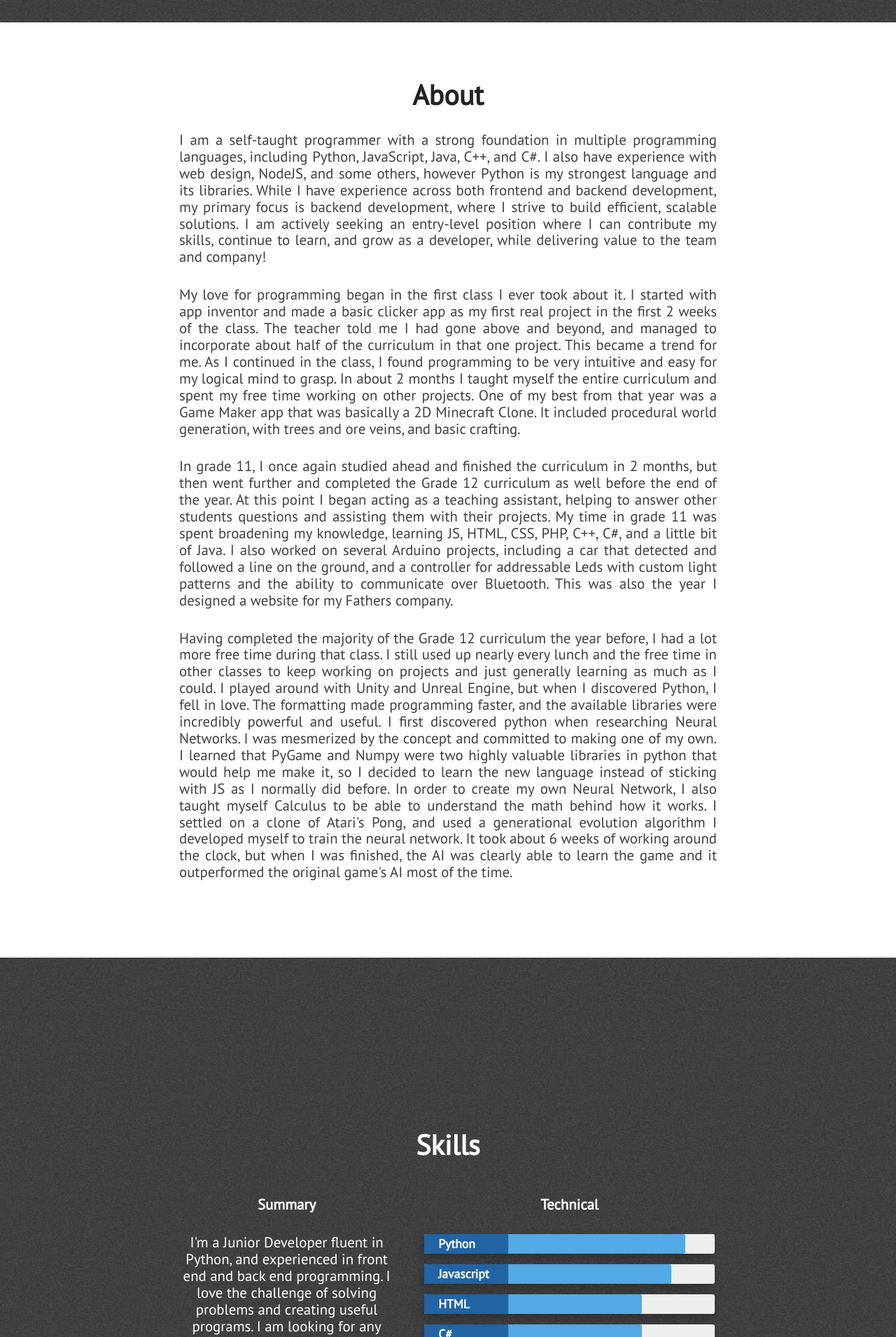
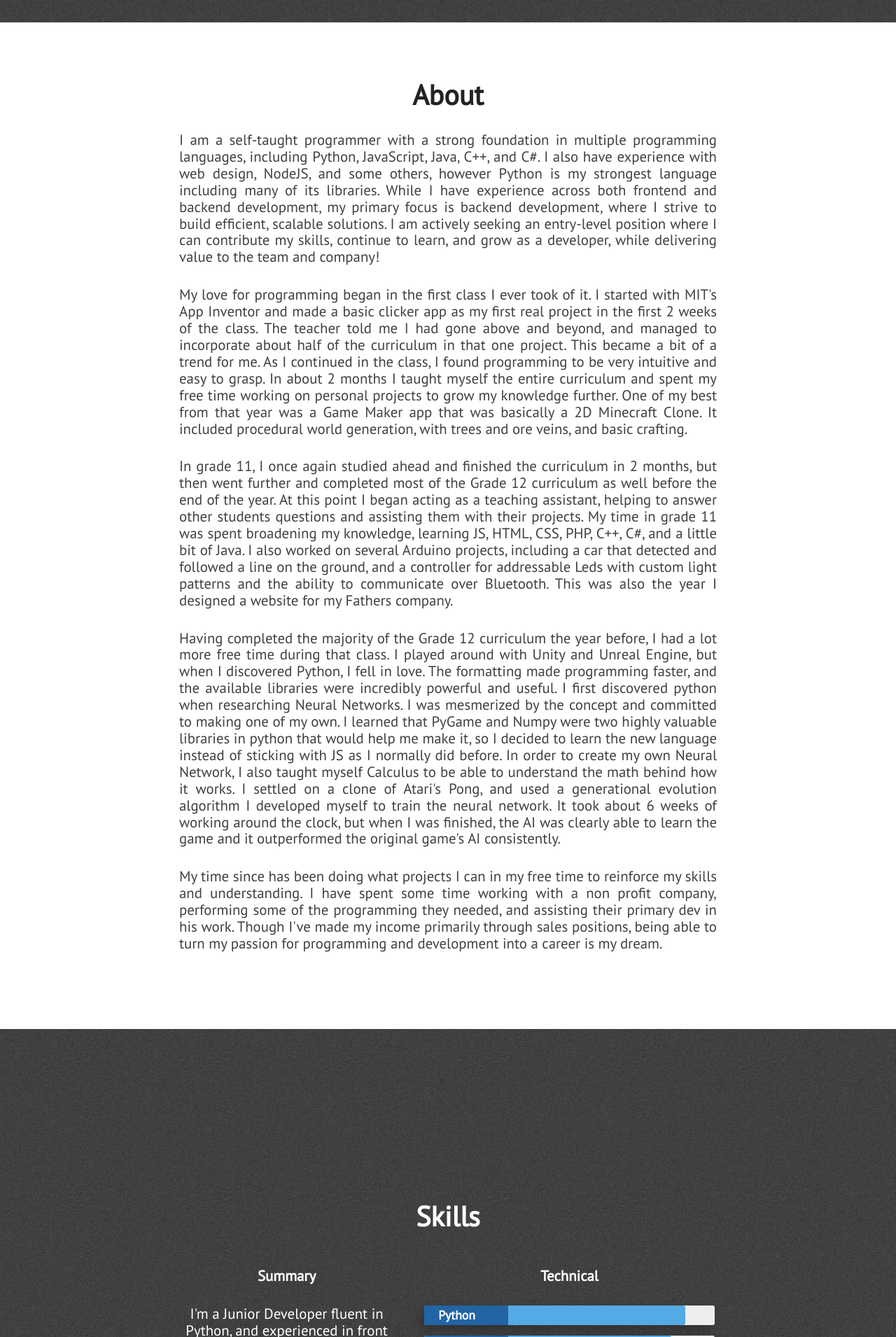
Before and after one commit to DakotaGagne/DakotaGagne.github.io, a Jekyll site: the page built from index.html, in a window 1280 px wide. Shown: the part 868-2778 px from the top of the page at 70% size. Built offline with Jekyll 4.4.1, drawn with Linux system fonts in a browser that asks for light colours; nearby versions of some CDN libraries; some of the changed text lies outside the part shown.

Commit message:
Tweaked about paragraphs, commented out blog css, and updated projects.js

```diff
--- a/_includes/about.html
+++ b/_includes/about.html
@@ -3,19 +3,22 @@
         <div id="about-text">
             <div class="section-heading">About</div>
             <p class="paragraph-text justify-text">
-                I am a self-taught programmer with a strong foundation in multiple programming languages, including Python, JavaScript, Java, C++, and C#. I also have experience with web design, NodeJS, and some others, however Python is my strongest language and its libraries. While I have experience across both frontend and backend development, my primary focus is backend development, where I strive to build efficient, scalable solutions. I am actively seeking an entry-level position where I can contribute my skills, continue to learn, and grow as a developer, while delivering value to the team and company!
+                I am a self-taught programmer with a strong foundation in multiple programming languages, including Python, JavaScript, Java, C++, and C#. I also have experience with web design, NodeJS, and some others, however Python is my strongest language including many of its libraries. While I have experience across both frontend and backend development, my primary focus is backend development, where I strive to build efficient, scalable solutions. I am actively seeking an entry-level position where I can contribute my skills, continue to learn, and grow as a developer, while delivering value to the team and company!
             </p>
             <!--<p class="paragraph-text justify-text">
                 I am 23 years old, and I live in Alberta, Canada. I enjoy a vast array of hobbies; including snowboarding, boating, dirt biking, gaming, and spending time with friends and family. I enjoy spending time in nature and am curious about the universe and the world around me. I prided myself in being in the top of my class all the way through high school, and was first introduced to programming when I was in grade 10.
             </p>-->
             <p class="paragraph-text justify-text">
-                My love for programming began in the first class I ever took about it. I started with app inventor and made a basic clicker app as my first real project in the first 2 weeks of the class. The teacher told me I had gone above and beyond, and managed to incorporate about half of the curriculum in that one project. This became a trend for me. As I continued in the class, I found programming to be very intuitive and easy for my logical mind to grasp. In about 2 months I taught myself the entire curriculum and spent my free time working on other projects. One of my best from that year was a Game Maker app that was basically a 2D Minecraft Clone. It included procedural world generation, with trees and ore veins, and basic crafting.
+                My love for programming began in the first class I ever took of it. I started with MIT's App Inventor and made a basic clicker app as my first real project in the first 2 weeks of the class. The teacher told me I had gone above and beyond, and managed to incorporate about half of the curriculum in that one project. This became a bit of a trend for me. As I continued in the class, I found programming to be very intuitive and easy to grasp. In about 2 months I taught myself the entire curriculum and spent my free time working on personal projects to grow my knowledge further. One of my best from that year was a Game Maker app that was basically a 2D Minecraft Clone. It included procedural world generation, with trees and ore veins, and basic crafting.
             </p>
             <p class="paragraph-text justify-text">
-                In grade 11, I once again studied ahead and finished the curriculum in 2 months, but then went further and completed the Grade 12 curriculum as well before the end of the year. At this point I began acting as a teaching assistant, helping to answer other students questions and assisting them with their projects. My time in grade 11 was spent broadening my knowledge, learning JS, HTML, CSS, PHP, C++, C#, and a little bit of Java. I also worked on several Arduino projects, including a car that detected and followed a line on the ground, and a controller for addressable Leds with custom light patterns and the ability to communicate over Bluetooth. This was also the year I designed a website for my Fathers company.
+                In grade 11, I once again studied ahead and finished the curriculum in 2 months, but then went further and completed most of the Grade 12 curriculum as well before the end of the year. At this point I began acting as a teaching assistant, helping to answer other students questions and assisting them with their projects. My time in grade 11 was spent broadening my knowledge, learning JS, HTML, CSS, PHP, C++, C#, and a little bit of Java. I also worked on several Arduino projects, including a car that detected and followed a line on the ground, and a controller for addressable Leds with custom light patterns and the ability to communicate over Bluetooth. This was also the year I designed a website for my Fathers company.
             </p>
             <p class="paragraph-text justify-text">
-                Having completed the majority of the Grade 12 curriculum the year before, I had a lot more free time during that class. I still used up nearly every lunch and the free time in other classes to keep working on projects and just generally learning as much as I could. I played around with Unity and Unreal Engine, but when I discovered Python, I fell in love. The formatting made programming faster, and the available libraries were incredibly powerful and useful. I first discovered python when researching Neural Networks. I was mesmerized by the concept and committed to making one of my own. I learned that PyGame and Numpy were two highly valuable libraries in python that would help me make it, so I decided to learn the new language instead of sticking with JS as I normally did before. In order to create my own Neural Network, I also taught myself Calculus to be able to understand the math behind how it works. I settled on a clone of Atari's Pong, and used a generational evolution algorithm I developed myself to train the neural network. It took about 6 weeks of working around the clock, but when I was finished, the AI was clearly able to learn the game and it outperformed the original game's AI most of the time.
+                Having completed the majority of the Grade 12 curriculum the year before, I had a lot more free time during that class. I played around with Unity and Unreal Engine, but when I discovered Python, I fell in love. The formatting made programming faster, and the available libraries were incredibly powerful and useful. I first discovered python when researching Neural Networks. I was mesmerized by the concept and committed to making one of my own. I learned that PyGame and Numpy were two highly valuable libraries in python that would help me make it, so I decided to learn the new language instead of sticking with JS as I normally did before. In order to create my own Neural Network, I also taught myself Calculus to be able to understand the math behind how it works. I settled on a clone of Atari's Pong, and used a generational evolution algorithm I developed myself to train the neural network. It took about 6 weeks of working around the clock, but when I was finished, the AI was clearly able to learn the game and it outperformed the original game's AI consistently.
+            </p>
+            <p class="paragraph-text justify-text">
+                My time since has been doing what projects I can in my free time to reinforce my skills and understanding. I have spent some time working with a non profit company, performing some of the programming they needed, and assisting their primary dev in his work. Though I've made my income primarily through sales positions, being able to turn my passion for programming and development into a career is my dream.
             </p>
         </div>
     </section>
--- a/assets/css/card.css
+++ b/assets/css/card.css
@@ -13,20 +13,26 @@
   border-top-right-radius: 2px;
 }
 
-.text-center { text-align: center; }
+.text-center {
+  text-align: center;
+}
 
-.radius { border-radius: 2px; }
+.radius {
+  border-radius: 2px;
+}
 
-.padding-tb { padding-top: 1.6rem; padding-bottom: 1.6rem;}
+.padding-tb {
+  padding-top: 1.6rem;
+  padding-bottom: 1.6rem;
+}
 
-.shadowDepth0 { box-shadow: 0 1px 3px rgba(0,0,0, 0.12); }
+.shadowDepth0 {
+  box-shadow: 0 1px 3px rgba(0, 0, 0, 0.12);
+}
 
 .shadowDepth1 {
-   box-shadow:
-  		0 1px 3px rgba(0,0,0, 0.12),
-    	0 1px 2px rgba(0,0,0, 0.24);
+  box-shadow: 0 1px 3px rgba(0, 0, 0, 0.12), 0 1px 2px rgba(0, 0, 0, 0.24);
 }
-
 
 /**
  * Card Styles
@@ -75,7 +81,7 @@
   color: #2980b9;
 }
 
-/* blog cards */
+/* blog cards
 .blog-post {
   width: 100%;
   border-radius: 2px;
@@ -115,7 +121,7 @@
 
 .blog-goto-link i {
   font-size: 2rem;
-	color: #C0C0C0
+  color: #c0c0c0;
 }
 
 .blog-goto-link:hover {
@@ -139,9 +145,10 @@
 	width: 16px;
 	height: 58px;
 }
+*/
 
 #project-image {
-	transition: all .5s;
+  transition: all 0.5s;
 }
 
 #project-image:focus,
--- a/assets/js/projects.js
+++ b/assets/js/projects.js
@@ -16,7 +16,7 @@
             title: 'Solitaire Game',
             demo: 'https://dakotagagne.itch.io/solitaire',
             technologies: ['Python', 'Pygame'],
-            description: "Solitaire Game made with Pygame. It has a simple GUI and is easy to play. Has Klondike, Spider, and FreeCell. Still a work in progress but has been a great application of my Oop skills, and reusability in code. Demo is available but better played downloading from Github",
+            description: "Solitaire Game made with Pygame. It has a simple GUI and is easy to play. Has Klondike, Spider, and FreeCell. Still a work in progress but has been a great application of my OOP skills, and reusability in code. Demo is available but better played downloading from Github",
             categories: ['featured', 'python']
         },
         {
@@ -25,7 +25,7 @@
             title: 'Tetris Game',
             demo: 'http://www.dakotagagne.ca/projects/tetris-js/',
             technologies: ['HTML', 'JS', "CSS"],
-            description: "A Tetris Clone made to be as similar to the original game as possible. Has an option to add custom made shapes to the game.",
+            description: "A Tetris Clone made to be as similar to the original game as possible. Has an option to add custom made shapes to the game. Full game available as demo.",
             categories: ['featured', 'javascript']
         },
         {
@@ -34,7 +34,7 @@
             title: 'Pong NN',
             video: '/assets/other/Pong.mp4',
             technologies: ['PY', 'TK', 'NN', 'Genetic Alg'],
-            description: "Neural Network made to be trained to play Pong. Uses Genetic Algorithms to train the Neural Network. Has one program to train the NN, and another to play against it. No Demo Available.",
+            description: "Neural Network made to be trained to play Pong. Uses Genetic Algorithms to train the Neural Network. Has one program to train the NN, and another to play against it. Video available for demonstration of training process.",
             categories: ['featured', 'python']
         },
         {
@@ -43,7 +43,7 @@
             title: 'E Sports Scheduler',
             example_csv: 'https://www.dakotagagne.ca/assets/other/Reg_Season_Schedule.csv',
             technologies: ['Python'],
-            description: "Scheduler designed for E Hockey and Fifa Tournaments. Makes the schedules based on a number of factors, including distribution of games, duplicate prevention, and even home and away matches. No Demo Available.",
+            description: "Scheduler designed for E Hockey and Fifa Tournaments. Makes the schedules based on a number of factors, including distribution of games, duplicate prevention, and even home and away matches. Example CSV available for download.",
             categories: ['featured', 'python']
         },
         {
@@ -52,7 +52,7 @@
             title: 'Shooter Game',
             demo: 'https://www.dakotagagne.ca/projects/shooter-js/',
             technologies: ['HTML', 'CSS', "JS", "AI"],
-            description: "Top Down Shooter Game, featuring ai opponents, scoreboard, skills, and more.",
+            description: "Top Down Shooter Game, featuring AI opponents, scoreboard, skills, and more. Full game available as demo.",
             categories: ['javascript']
         },
     ]
```
Lines whose indentation alone changed are shown as unchanged.
